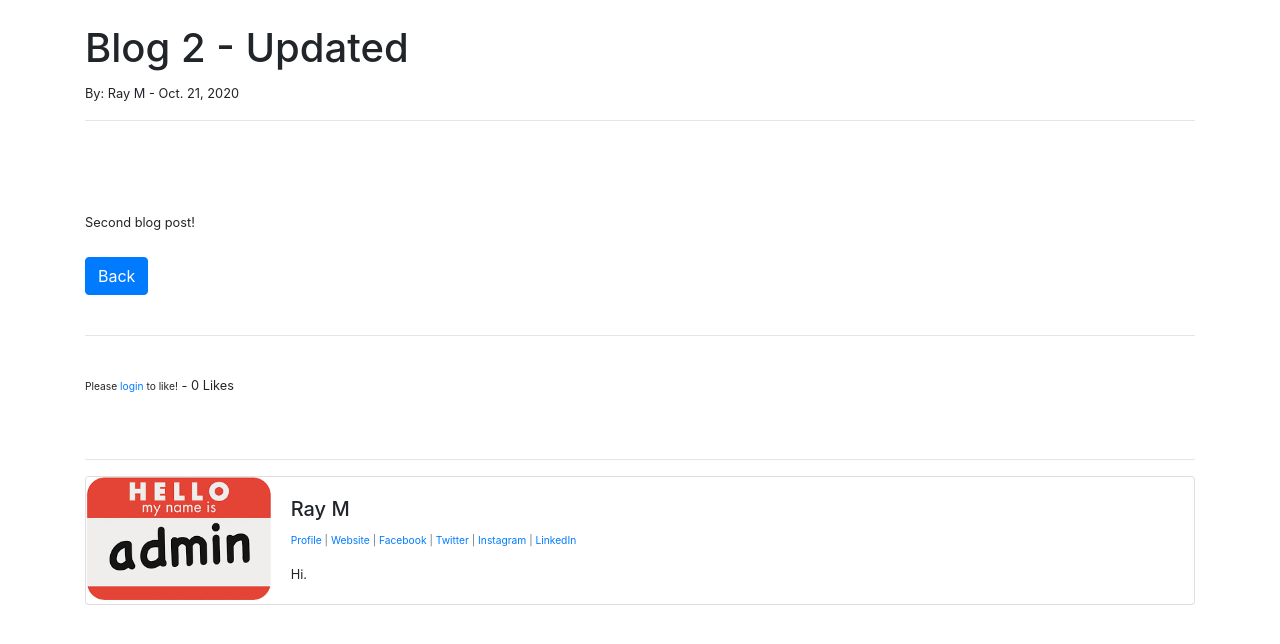
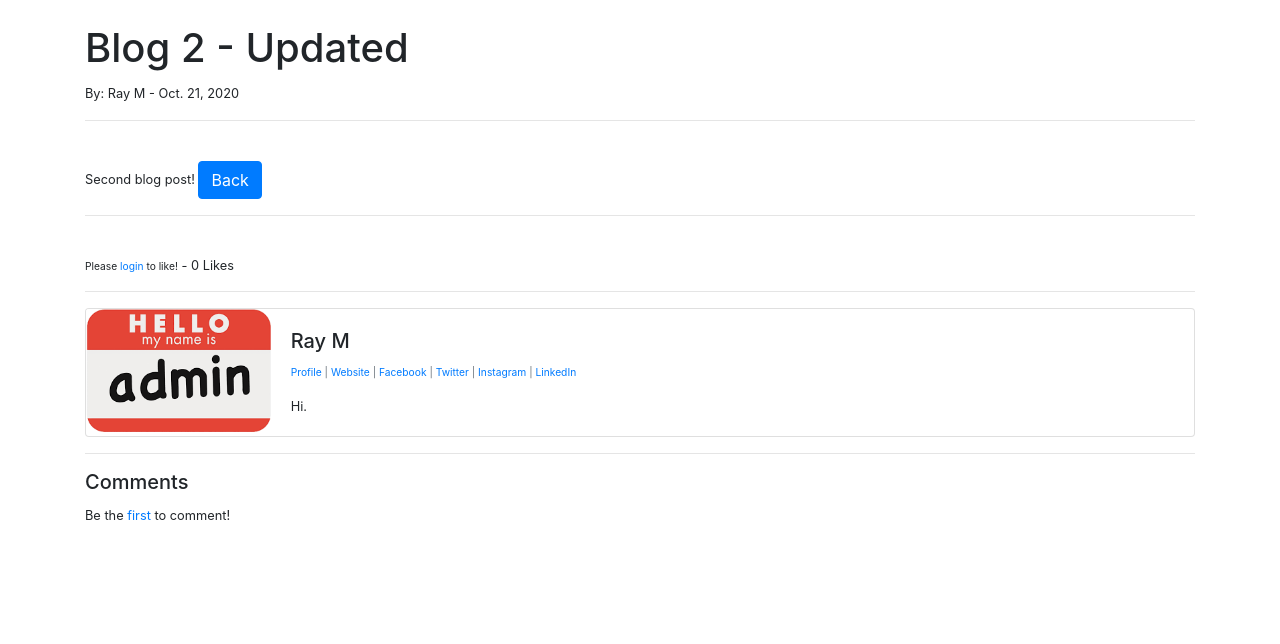
Before and after one commit to krazybones/capstone-blog, a Django app: page /post/2 in a window 1280 px wide. Shown: the part 56-700 px from the top of the page. Run offline with Django 3.2, Linux system fonts and the light colour scheme; data comes from the database, SQL or seed files in the repository; both versions use the stored data as it was after the commit; some libraries are stand-ins or nearby versions.

Commit message:
User comments added
User comments added + styling

```diff
--- a/blog/forum/admin.py
+++ b/blog/forum/admin.py
@@ -1,7 +1,8 @@
 from django.contrib import admin
-from .models import Post, Category, Profile
+from .models import Post, Category, Profile, Comment
 
 # Register your models here.
 admin.site.register(Post)
 admin.site.register(Category)
 admin.site.register(Profile)
+admin.site.register(Comment)
--- a/blog/forum/forms.py
+++ b/blog/forum/forms.py
@@ -1,5 +1,5 @@
 from django import forms
-from .models import Post, Category
+from .models import Post, Category, Comment
 
 # options = [('Neutral', 'Neutral'), ('Coding Hacks', 'Coding Hacks'), ('Lifestyle Hacks', 'Lifestyle Hacks'), ('Entertainment', 'Entertainment'),
 #            ('Sports', 'Sports'), ('Finance', 'Finance'), ('Cooking', 'Cooking'), ('Current Events', 'Current Events'), ]
@@ -41,3 +41,14 @@ class EditForm(forms.ModelForm):
         # 'category': forms.Select(choices=options, attrs={'class': 'form-control'}),
         'body': forms.Textarea(attrs={'class': 'form-control'}),
     }
+
+
+class CommentForm(forms.ModelForm):
+    class Meta:
+        model = Comment
+        fields = ('name', 'body')
+
+    widgets = {
+        'name': forms.TextInput(attrs={'class': 'form-control'}),
+        'body': forms.Textarea(attrs={'class': 'form-control'}),
+    }
--- a/blog/forum/models.py
+++ b/blog/forum/models.py
@@ -78,3 +78,14 @@ class Post(models.Model):
     def get_absolute_url(self):
         # return reverse('post-detail', args=(str(self.id)))
         return reverse('home')
+
+
+class Comment(models.Model):
+    post = models.ForeignKey(
+        Post, related_name='comments', on_delete=models.CASCADE)
+    name = models.CharField(max_length=250)
+    body = models.TextField()
+    date_added = models.DateTimeField(auto_now_add=True)
+
+    def __str__(self):
+        return '%s - %s' % (self.post.title, self.name)
--- a/blog/forum/templates/post_detail.html
+++ b/blog/forum/templates/post_detail.html
@@ -21,14 +21,10 @@
     <img src="{{post.header_image.url}}">
 {% endif %}
 
-<br><br>
 {{post.body|safe}}
 
-
-<br><br>
 <a href="{% url 'home' %}" class="btn btn-primary">Back</a>
 
-<br><br>
 <hr>
 <br>
 <form action="{% url 'like-post' post.pk %}" method="POST">
@@ -45,8 +41,6 @@
     {% endif %}
     - {{total_likes}} Likes
 </form>
-
-<br><br>
 <hr>
 <div class="card mb-3">
     <div class="row no-gutters">
@@ -84,5 +78,24 @@
     </div>
 </div>
 
+<hr>
+<h5>Comments</h5>
+    {% if not post.comments.all %}
+        Be the <a href="{% url 'comment-add' post.pk %}">first</a> to comment!
+    {% else %}
+        {% for comment in post.comments.all %}
+            <strong>
+                {{comment.name}} - {{comment.date_added}}
+            </strong>
+            <br>
+            {{comment.body}}
+            <br><br>
+        {% endfor %}
+        <br><br>
+        <a class="btn btn-outline-info" href="{% url 'comment-add' post.pk %}">Add a Comment</a>
+        <hr>
+    {% endif %}
+
+
 
 {% endblock %}
--- a/blog/forum/urls.py
+++ b/blog/forum/urls.py
@@ -1,6 +1,6 @@
 from django.urls import path
 # from . import views
-from .views import HomeView, PostDetailView, PostCreateView, PostUpdateView, PostDeleteView, CategoryCreateView, CategoryView, CategoryListView, LikeView
+from .views import HomeView, PostDetailView, PostCreateView, PostUpdateView, PostDeleteView, CategoryCreateView, CategoryView, CategoryListView, LikeView, CommentCreateView
 
 urlpatterns = [
     # path('', views.home, name="home"),
@@ -13,4 +13,6 @@ urlpatterns = [
     path('category/<str:ops>/', CategoryView, name="category-view"),
     path('category-list/', CategoryListView, name="category-list"),
     path('like/<int:pk>', LikeView, name='like-post'),
+    path('article/<int:pk>/comment/',
+         CommentCreateView.as_view(), name='comment-add'),
 ]
--- a/blog/forum/views.py
+++ b/blog/forum/views.py
@@ -1,7 +1,7 @@
 from django.shortcuts import render, get_object_or_404
 from django.views.generic import ListView, DetailView, CreateView, UpdateView, DeleteView
-from .models import Post, Category
-from .forms import PostForm
+from .models import Post, Category, Comment
+from .forms import PostForm, CommentForm
 from django.urls import reverse_lazy, reverse
 from django.http import HttpResponseRedirect
 
@@ -86,6 +86,24 @@ class PostCreateView(CreateView):
     # fields = '__all__'
 
 
+class CommentCreateView(CreateView):
+    model = Comment
+    # designate the form to be used
+    form_class = CommentForm
+    template_name = 'add_comment.html'
+    # designate fields to show
+    # fields = '__all__'
+    ordering = ['-date_added']
+
+    def get_success_url(self):
+        return reverse_lazy('post-detail', kwargs={'pk': self.kwargs['pk']})
+
+    # "hi-jack" and replace the post
+    def form_valid(self, form):
+        form.instance.post_id = self.kwargs['pk']
+        return super().form_valid(form)
+
+
 class CategoryCreateView(CreateView):
     model = Category
     # designate the form to be used
```
Also changed, not shown: blog/forum/templates/add_comment.html (added, +25 -0 lines), blog/db.sqlite3, blog/forum/migrations/0013_comment.py (added).
